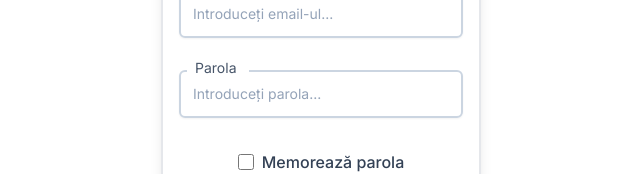
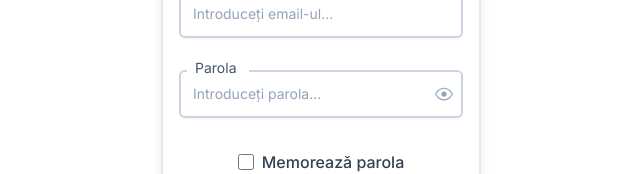
Before and after one commit to Tolea01/doc_management_frontend, a Next.js app: page /auth in a window 1280 px wide. Shown: the part 392-566 px from the top of the page, without its empty margins (319-959 px from the left). Built offline with nearby package versions, Linux system fonts and the light colour scheme.

Commit message:
create button for password input

```diff
--- a/package.json
+++ b/package.json
@@ -18,6 +18,7 @@
     "react-day-picker": "^9.4.1",
     "react-dom": "^18.3.1",
     "react-hook-form": "^7.53.2",
+    "react-icons": "^5.4.0",
     "scss": "^0.2.4",
     "sonner": "^1.7.0"
   },
--- a/src/app/auth/Auth.tsx
+++ b/src/app/auth/Auth.tsx
@@ -39,7 +39,7 @@ export default function Auth() {
           className="auth-input"
         />
         <InputField
-          type="text"
+          type="password"
           label="Parola"
           placeholder="Introduceți parola..."
           className="auth-input"
--- a/src/components/ui/fields/InputField.tsx
+++ b/src/components/ui/fields/InputField.tsx
@@ -1,8 +1,11 @@
+import { useState } from 'react';
+import { GoEye, GoEyeClosed } from 'react-icons/go';
 import './styles.css';
 
 interface FieldsProps {
   label: string;
   type: string;
+  id?: string;
   placeholder?: string;
   className?: string;
 }
@@ -10,15 +13,36 @@ interface FieldsProps {
 export default function InputField({
   label,
   type,
+  id,
   placeholder,
   className,
 }: FieldsProps): JSX.Element {
+  const generatedId = id || `checkbox-${Math.random().toString(36).slice(2, 11)}`;
+
+  const [isPasswordVisible, setIsPasswordVisible] = useState(false);
+
+  const inputType = type === 'password' && isPasswordVisible ? 'text' : type;
+
   return (
     <fieldset className={`input-fieldset ${className}`}>
-      <label className="input-label" htmlFor={label}>
+      <label className="input-label" htmlFor={generatedId}>
         {label}
       </label>
-      <input id={label} className="input-field" type={type} placeholder={placeholder} />
+      <input
+        id={generatedId}
+        className="input-field"
+        type={inputType}
+        placeholder={placeholder}
+      />
+      {type === 'password' && (
+        <button
+          type="button"
+          className="password-toogle"
+          onClick={() => setIsPasswordVisible(!isPasswordVisible)}
+        >
+          {isPasswordVisible ? <GoEyeClosed /> : <GoEye />}
+        </button>
+      )}
     </fieldset>
   );
 }
--- a/src/components/ui/fields/styles.css
+++ b/src/components/ui/fields/styles.css
@@ -17,3 +17,7 @@
 .input-fieldset:not(:focus-within) .input-label {
   @apply -translate-y-3 transition duration-300 ease-in;
 }
+
+.password-toogle {
+  @apply text-slate-400 text-lg absolute top-1/2 transform -translate-x-7 -translate-y-1/2;
+}
```
Also changed, not shown: 1 other file (tests, documents, lock files or other folders).
